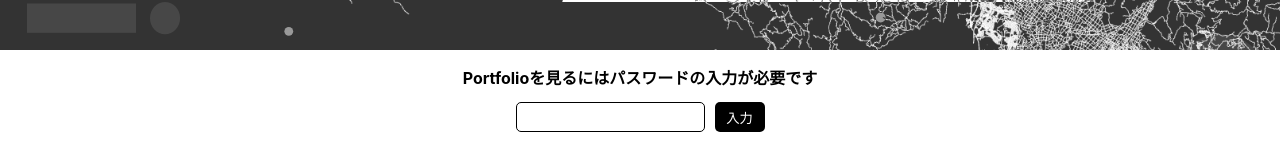
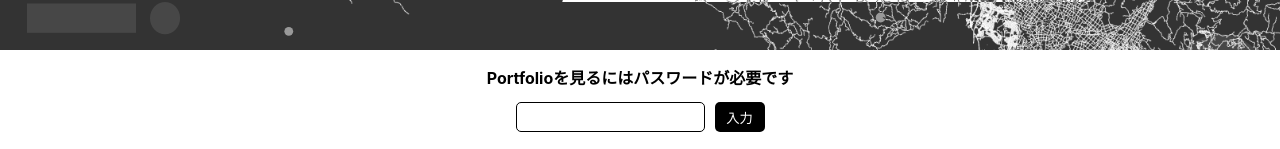
Before and after one commit to Ko-Webcreator/portfolio, a Next.js app: page / in a window 1280 px wide. Shown: the part 648-797 px from the top of the page. Built offline with nearby package versions, Linux system fonts and the light colour scheme.

Commit message:
パスワード画面実装

```diff
--- a/src/components/LockDialog.tsx
+++ b/src/components/LockDialog.tsx
@@ -11,7 +11,7 @@
   return (
     <div className={styles.wrap}>
       <div className={styles.inputArea}>
-        <p>Portfolioを見るにはパスワードの入力が必要です</p>
+        <p>Portfolioを見るにはパスワードが必要です</p>
         <p>
           <input type="text" /> <input onClick={onConfirmPassword} type="button" value="入力" />
         </p>
```
